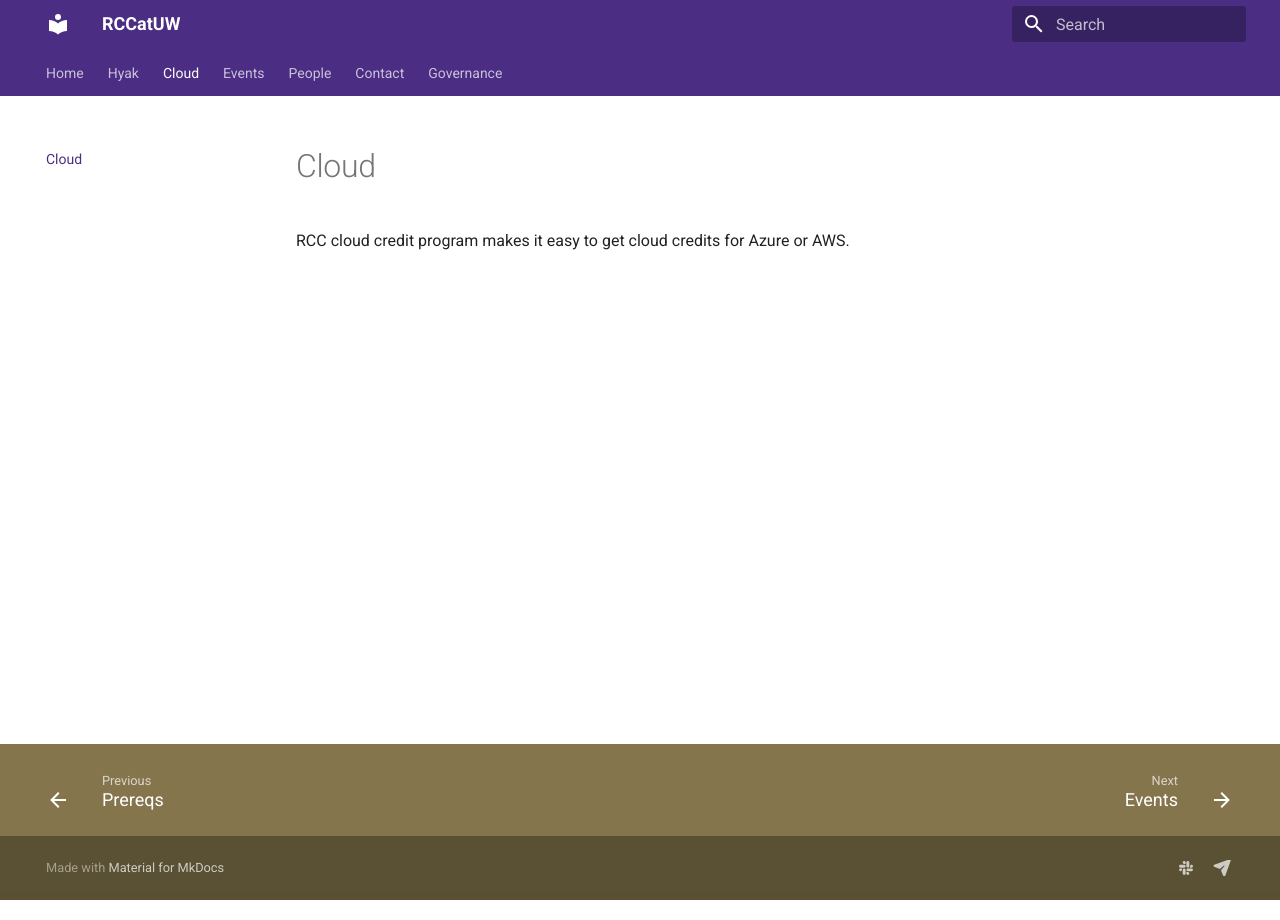
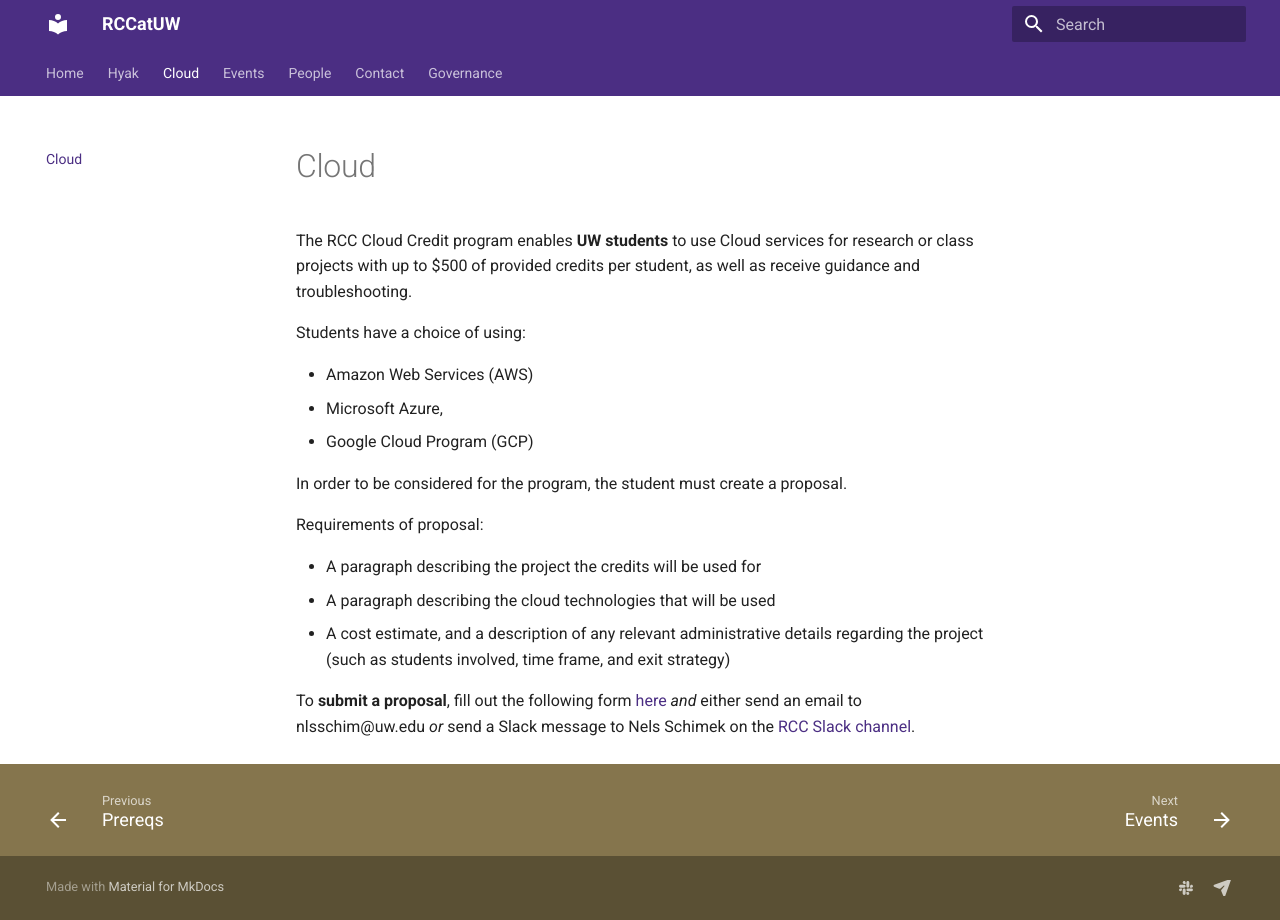
Before and after one commit to UW-HPC/website_revamp, an MkDocs documentation site: the page built from docs/cloud.md, in a window 1280 px wide. Built offline with MkDocs 1.6.1 and Material for MkDocs 9.7.7, drawn with Linux system fonts in a browser that asks for light colours.

Commit message:
nels wrote a blurb about cloud and ally implemented it to the website

```diff
--- a/docs/cloud.md
+++ b/docs/cloud.md
@@ -1,3 +1,18 @@
 # Cloud
+The RCC Cloud Credit program enables **UW students** to use Cloud services for research or class projects with up to $500 of provided credits per student, as well as receive guidance and troubleshooting.
 
-RCC cloud credit program makes it easy to get cloud credits for Azure or AWS.
+Students have a choice of using:
+
+- Amazon Web Services (AWS)
+- Microsoft Azure,
+- Google Cloud Program (GCP)
+
+In order to be considered for the program, the student must create a proposal.
+
+Requirements of proposal:
+
+ - A paragraph describing the project the credits will be used for
+ - A paragraph describing the cloud technologies that will be used
+ - A cost estimate, and a description of any relevant administrative details regarding the project (such as students involved, time frame, and exit strategy)
+
+ To **submit a proposal**, fill out the following form [here](https://forms.gle/d4wnSHW7pEo4baCz5) *and* either send an email to nlsschim@uw.edu *or* send a Slack message to Nels Schimek on the [RCC Slack channel](uw-rcc.slack.com).
```
Also changed, not shown: docs/people.md (+4 -0 lines), docs/image.png (added).
